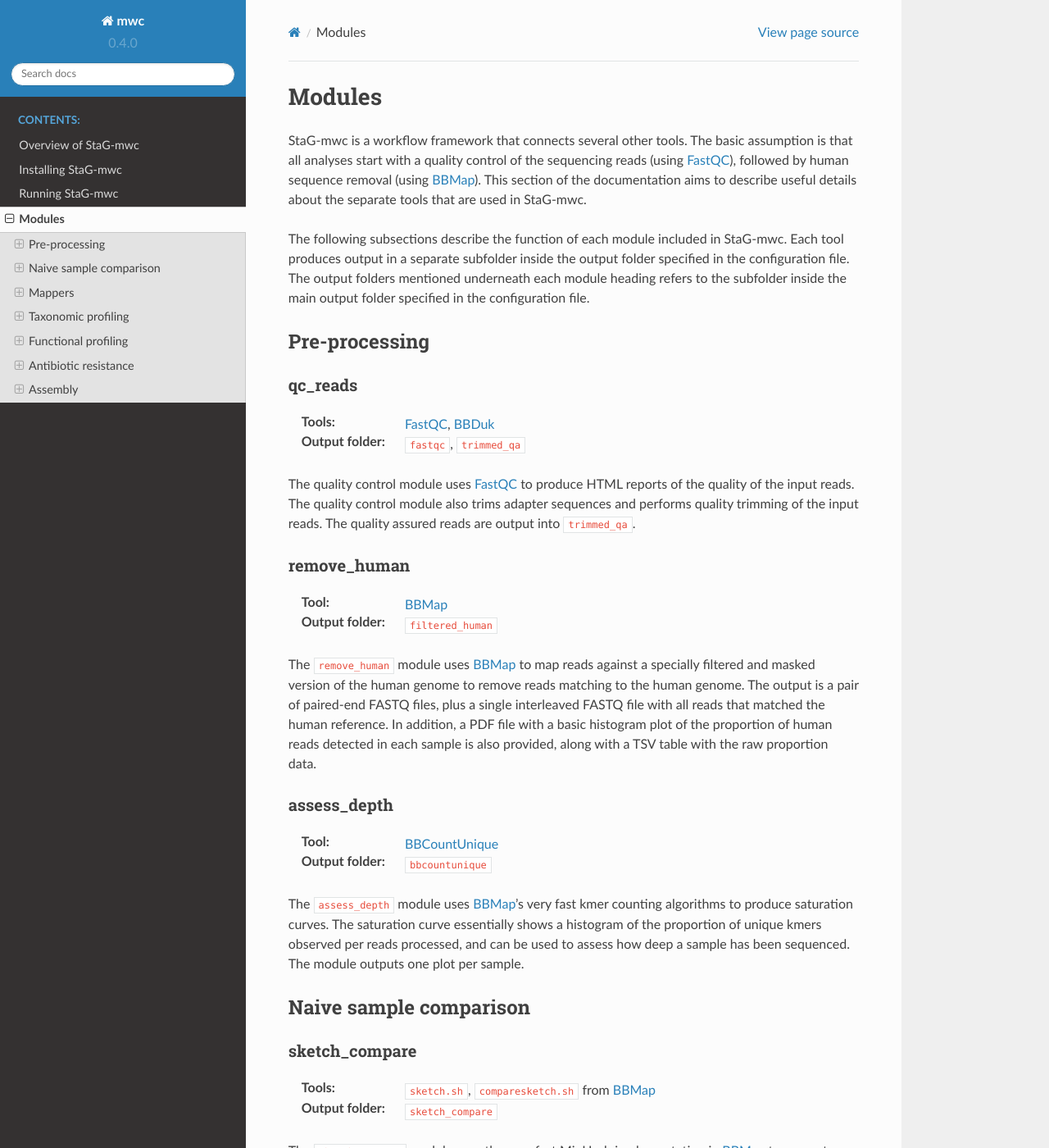
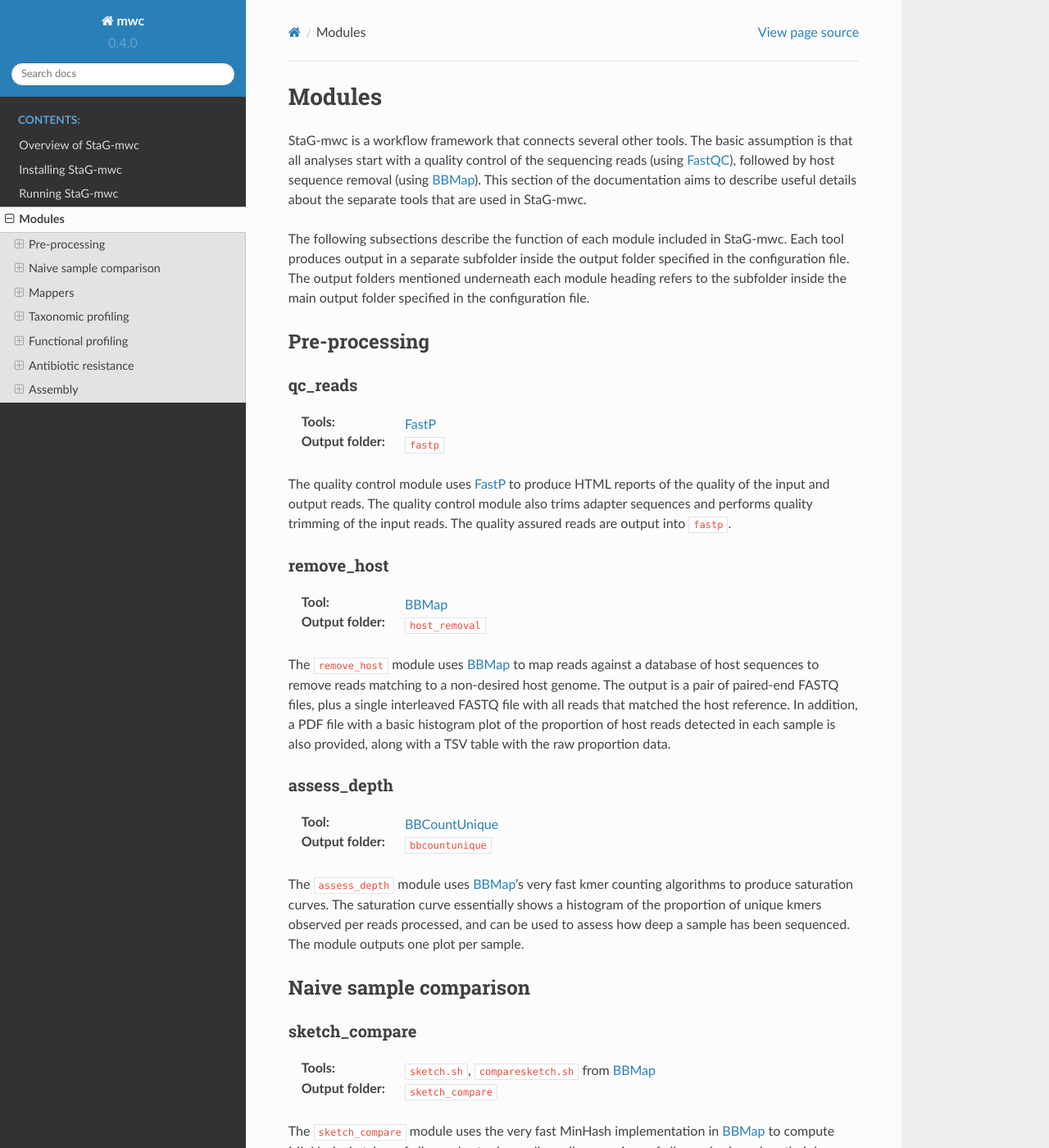
Before and after one commit to ctmrbio/stag-mwc, a Sphinx documentation site: the page built from docs/source/modules.rst, in a window 1280 px wide and 1400 px high. Shown: the whole window at 82% size. Built offline with Sphinx 7.4.7 and the Read the Docs theme 2.0.0, drawn with Linux system fonts in a browser that asks for light colours.

Commit message:
Update docs regarding preprocessing

```diff
--- a/docs/source/modules.rst
+++ b/docs/source/modules.rst
@@ -1,5 +1,5 @@
 .. _BBCountUnique: https://jgi.doe.gov/data-and-tools/bbtools/bb-tools-user-guide/calcuniqueness-guide/
-.. _BBDuk:  https://jgi.doe.gov/data-and-tools/bbtools/bb-tools-user-guide/bbduk-guide/
+.. _FastP:  https://github.com/OpenGene/fastp
 .. _BBMap: https://sourceforge.net/projects/bbmap/
 .. _FastQC: https://www.bioinformatics.babraham.ac.uk/projects/fastqc/
 .. _Kaiju: http://kaiju.binf.ku.dk/
@@ -16,7 +16,7 @@ Modules
 =======
 |full_name| is a workflow framework that connects several other tools. The
 basic assumption is that all analyses start with a quality control of the
-sequencing reads (using `FastQC`_), followed by human sequence removal (using
+sequencing reads (using `FastQC`_), followed by host sequence removal (using
 `BBMap`_). This section of the documentation aims to describe useful details
 about the separate tools that are used in |full_name|.
 
@@ -31,26 +31,25 @@ Pre-processing
 
 qc_reads
 --------------
-:Tools: `FastQC`_, `BBDuk`_
-:Output folder: ``fastqc``, ``trimmed_qa``
+:Tools: `FastP`_
+:Output folder: ``fastp``
 
-The quality control module uses `FastQC`_ to produce HTML reports of the
-quality of the input reads. The quality control module also trims adapter
+The quality control module uses `FastP`_ to produce HTML reports of the quality
+of the input and output reads. The quality control module also trims adapter
 sequences and performs quality trimming of the input reads. The quality assured
-reads are output into ``trimmed_qa``.
+reads are output into ``fastp``.
 
-remove_human
+remove_host
 --------------
 :Tool: `BBMap`_
-:Output folder: ``filtered_human``
+:Output folder: ``host_removal``
 
-The ``remove_human`` module uses `BBMap`_ to map reads against a specially
-filtered and masked version of the human genome to remove reads matching to the
-human genome. The output is a pair of paired-end FASTQ files, plus a single
-interleaved FASTQ file with all reads that matched the human reference. In
-addition, a PDF file with a basic histogram plot of the proportion of human
-reads detected in each sample is also provided, along with a TSV table with the
-raw proportion data.
+The ``remove_host`` module uses `BBMap`_ to map reads against a database of
+host sequences to remove reads matching to a non-desired host genome. The
+output is a pair of paired-end FASTQ files, plus a single interleaved FASTQ
+file with all reads that matched the host reference. In addition, a PDF file
+with a basic histogram plot of the proportion of host reads detected in each
+sample is also provided, along with a TSV table with the raw proportion data.
 
 
 assess_depth
--- a/docs/source/running.rst
+++ b/docs/source/running.rst
@@ -46,7 +46,7 @@ Downloading databases
 *********************
 Several of the tools used in |full_name| need special databases to work. Fortunately,
 |full_name| makes it easy to download and prepare the required databases. The first
-database you will need is the ``hg19`` reference database for use in the ``remove_human``
+database you will need is the ``hg19`` reference database for use in the ``remove_host``
 read processing step. If you do not have it available before using |full_name|, run
 the following command to download and index the database for you::
 
```
Also changed, not shown: other parts of docs/source/running.rst (+0 -1 lines).
